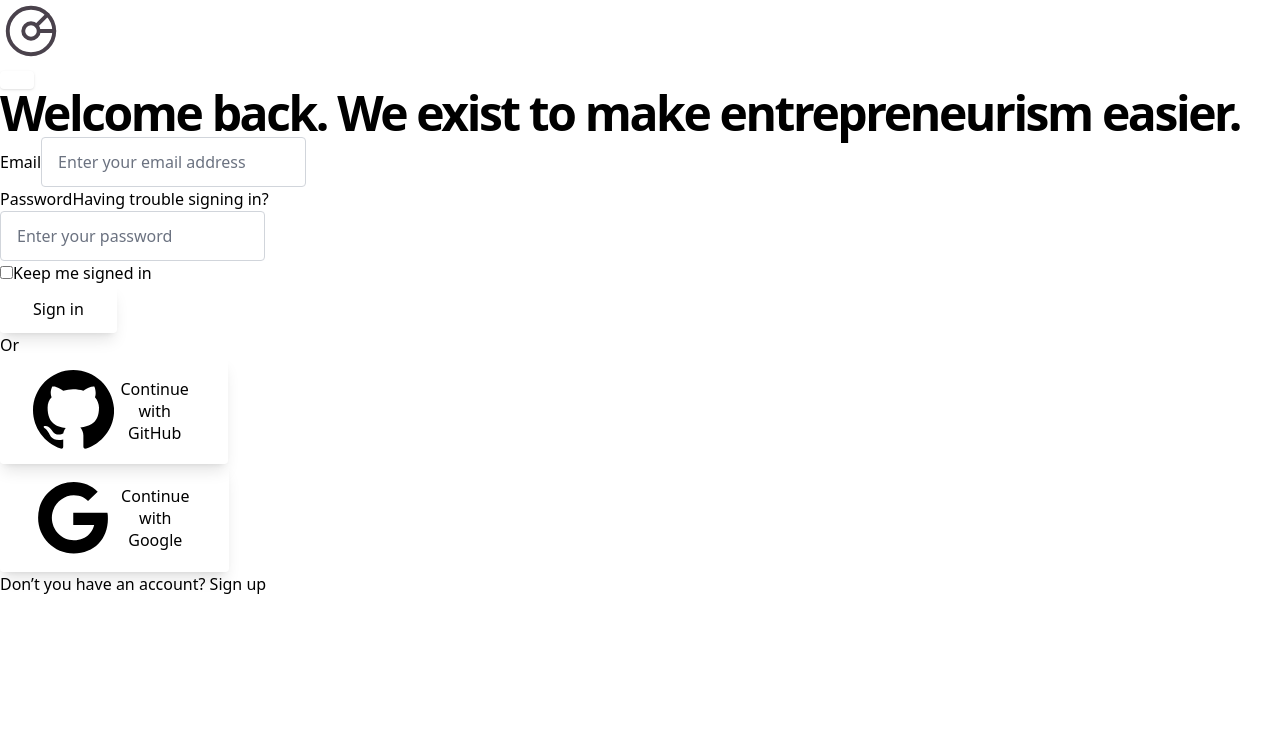
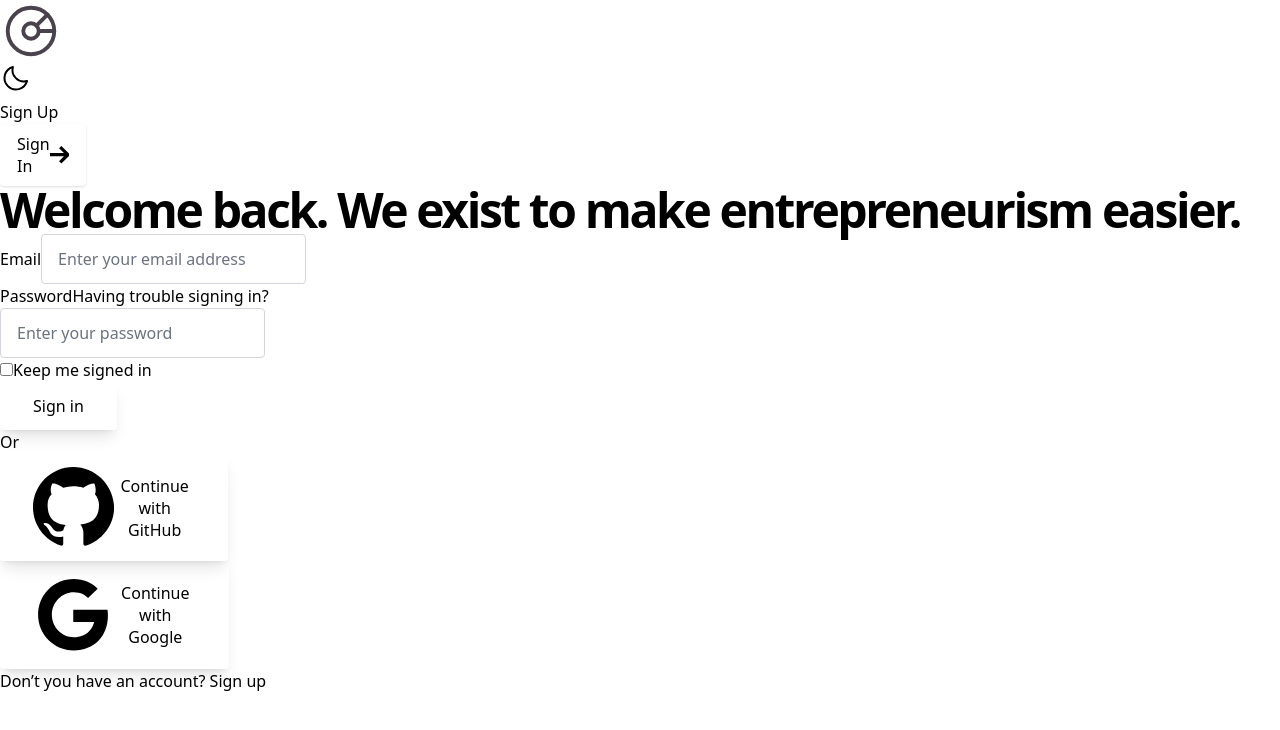
Before and after one commit to CarlosEduardoAD/sa-senai-vinil, a React (Vite) app: page /signin in a window 1280 px wide. Shown: the top 730 px of the page. Built offline with nearby package versions, Linux system fonts and the light colour scheme.

Commit message:
[FEAT] Add darkmode support

```diff
--- a/package.json
+++ b/package.json
@@ -9,6 +9,7 @@
   "dependencies": {
     "@tailwindcss/forms": "^0.5.2",
     "aos": "^3.0.0-beta.6",
+    "phosphor-react": "^1.4.1",
     "react": "^18.2.0",
     "react-dom": "^18.2.0",
     "react-flatpickr": "^3.10.13",
--- a/src/css/tailwind.config.js
+++ b/src/css/tailwind.config.js
@@ -1,4 +1,5 @@
 module.exports = {
+  darkMode: 'class',
   content: [
     './index.html',
     './src/**/*.{js,jsx,ts,tsx}',
--- a/src/pages/SignIn.jsx
+++ b/src/pages/SignIn.jsx
@@ -14,7 +14,7 @@ function SignIn() {
   return (
     <div className="flex flex-col min-h-screen overflow-hidden">
       {/*  Site header */}
-      <Header />
+      <Header firstButton='Sign Up' secondButton='Sign In'/>
 
       {/*  Page content */}
       <main className="flex-grow">
--- a/src/pages/SignUp.jsx
+++ b/src/pages/SignUp.jsx
@@ -19,7 +19,7 @@ function SignUp() {
     <div className="flex flex-col min-h-screen overflow-hidden">
 
       {/*  Site header */}
-      <Header />
+      <Header  firstButton='Sign Up' secondButton='Sign In' />
 
       {/*  Page content */}
       <main className="flex-grow">
--- a/src/partials/Footer.jsx
+++ b/src/partials/Footer.jsx
@@ -3,7 +3,7 @@ import { Link } from "react-router-dom";
 
 function Footer() {
   return (
-    <footer>
+    <footer className="dark:bg-black dark:text-white">
       <div className="max-w-6xl mx-auto px-4 sm:px-6">
         {/* Top area: Blocks */}
         <div className="grid sm:grid-cols-12 gap-8 py-8 md:py-12 border-t border-gray-200">
--- a/src/partials/Header.jsx
+++ b/src/partials/Header.jsx
@@ -1,5 +1,6 @@
 import React, { useState, useEffect } from "react";
 import { Link } from "react-router-dom";
+import ToggleButton from "../utils/ToggleButton";
 
 function Header(props) {
   const [top, setTop] = useState(true);
@@ -15,9 +16,8 @@ function Header(props) {
 
   return (
     <header
-      className={`fixed w-full z-30 md:bg-opacity-90 transition duration-300 ease-in-out ${
-        !top && "bg-white backdrop-blur-sm shadow-lg"
-      }`}
+      className={`fixed w-full z-30 md:bg-opacity-90 transition duration-300 ease-in-out ${!top && "dark:bg-neutral-900 bg-white backdrop-blur-sm shadow-lg"
+        }`}
     >
       <div className="max-w-6xl mx-auto px-5 sm:px-6">
         <div className="flex items-center justify-between h-16 md:h-20">
@@ -77,11 +77,14 @@ function Header(props) {
                 ></line>
               </svg>
             </Link>{" "}
+
           </div>
-
           {/* Site navigation */}
           <nav className="flex flex-grow">
             <ul className="flex flex-grow justify-end flex-wrap items-center">
+              <li><div className="font-medium text-gray-600 hover:text-gray-900 px-24 py-5 flex items-center transition duration-150 ease-in-out">
+                <ToggleButton></ToggleButton>
+              </div></li>
               <li>
                 <Link
                   to="/signin"
--- a/src/partials/HeroHome.jsx
+++ b/src/partials/HeroHome.jsx
@@ -1,13 +1,16 @@
 import React, { useState } from "react";
 import Modal from "../utils/Modal";
-
+import ToggleButton from "../utils/ToggleButton";
+import UseDarkMode from "../utils/UseDarkMode";
 import HeroImage from "../images/hero-image.png";
+import Goldies from "../images/Goldies.png"
 
 function HeroHome() {
   const [videoModalOpen, setVideoModalOpen] = useState(false);
+  const [colorTheme, setTheme] = UseDarkMode()
 
   return (
-    <section className="relative">
+    <section className="relative dark:bg-black">
       {/* Illustration behind hero content */}
       <div
         className="absolute left-1/2 transform -translate-x-1/2 bottom-0 pointer-events-none"
@@ -48,8 +51,8 @@ function HeroHome() {
               className="text-5xl md:text-6xl font-extrabold leading-tighter tracking-tighter mb-4"
               data-aos="zoom-y-out"
             >
-              O "velho" aqui é o{" "}
-              <span className="bg-clip-text text-transparent bg-gradient-to-r from-blue-700 to-teal-250">
+             <span className="dark:text-white"> O "velho" aqui é o{" "}</span>
+              <span className="bg-clip-text text-transparent bg-gradient-to-r from-blue-700 to-teal-250 dark:from-blue-700 dark:to-indigo-900">
                 NOVO
               </span>
             </h1>
@@ -58,6 +61,7 @@ function HeroHome() {
                 className="text-xl text-gray-600 mb-8"
                 data-aos="zoom-y-out"
                 data-aos-delay="150"
+                className='dark:text-white'
               >
                 Lorem ipsum dolor sit amet consectetur adipisicing elit. Esse
                 culpa nisi necessitatibus eos at, possimus, sit doloribus
@@ -79,10 +83,10 @@ function HeroHome() {
               data-aos="zoom-y-out"
               data-aos-delay="450"
             >
-              <div className="flex flex-col justify-center">
+              <div className={`flex flex-col justify-center`}>
                 <img
                   className="mx-auto"
-                  src={HeroImage}
+                  src={Goldies}
                   width="768"
                   height="432"
                   alt="Hero"
--- /dev/null
+++ b/src/utils/ToggleButton.jsx
@@ -0,0 +1,16 @@
+import { Sun, Moon } from "phosphor-react"
+import UseDarkMode from "./UseDarkMode"
+
+function ToggleButton(){
+    const [colorTheme, setTheme] = UseDarkMode()
+
+    return(
+        <div className="absolute mt-1">
+            <span onClick={() => setTheme(colorTheme)}>
+            {colorTheme === "dark" ? <button><Moon size={32}></Moon></button> : <button><Sun size={32}></Sun ></button>}
+            </span>
+        </div>
+    )
+}
+
+export default ToggleButton
--- /dev/null
+++ b/src/utils/UseDarkMode.jsx
@@ -0,0 +1,15 @@
+import { useEffect, useState } from "react";
+
+export default function UseDarkMode(){
+
+    const [theme, setTheme] = useState(localStorage.theme);
+    const colorTheme = theme === "dark" ? "light" : "dark";
+
+    useEffect(() =>{ const root = window.document.documentElement;
+
+    root.classList.remove(colorTheme);
+    localStorage.setItem('theme', theme)
+    root.classList.add(theme), [theme]}
+    )
+    return [colorTheme, setTheme];
+}
```
Also changed, not shown: 2 other files (tests, documents, lock files or other folders).
